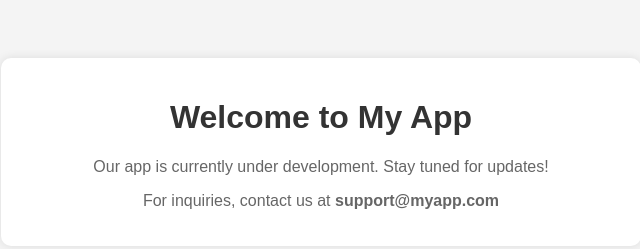
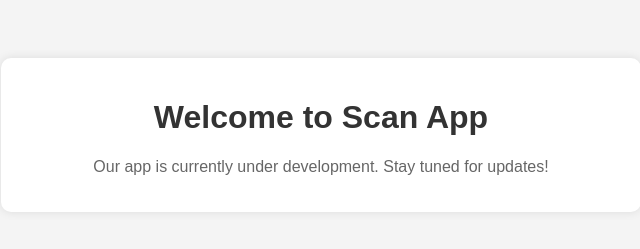
Before and after one commit to eugene325687/scan-app, a plain HTML site: page index.html in a window 1280 px wide. Shown: the whole page, without its empty margins (319-959 px from the left). Drawn offline with Linux system fonts and the light colour scheme.

Commit message:
Update index.html

```diff
--- a/index.html
+++ b/index.html
@@ -3,7 +3,7 @@
 <head>
     <meta charset="UTF-8">
     <meta name="viewport" content="width=device-width, initial-scale=1.0">
-    <title>My App - Coming Soon</title>
+    <title>Scan App - Coming Soon</title>
     <style>
         body {
             font-family: Arial, sans-serif;
@@ -25,9 +25,8 @@
 </head>
 <body>
     <div class="container">
-        <h1>Welcome to My App</h1>
+        <h1>Welcome to Scan App</h1>
         <p>Our app is currently under development. Stay tuned for updates!</p>
-        <p>For inquiries, contact us at <strong>support@myapp.com</strong></p>
     </div>
 </body>
 </html>
```
